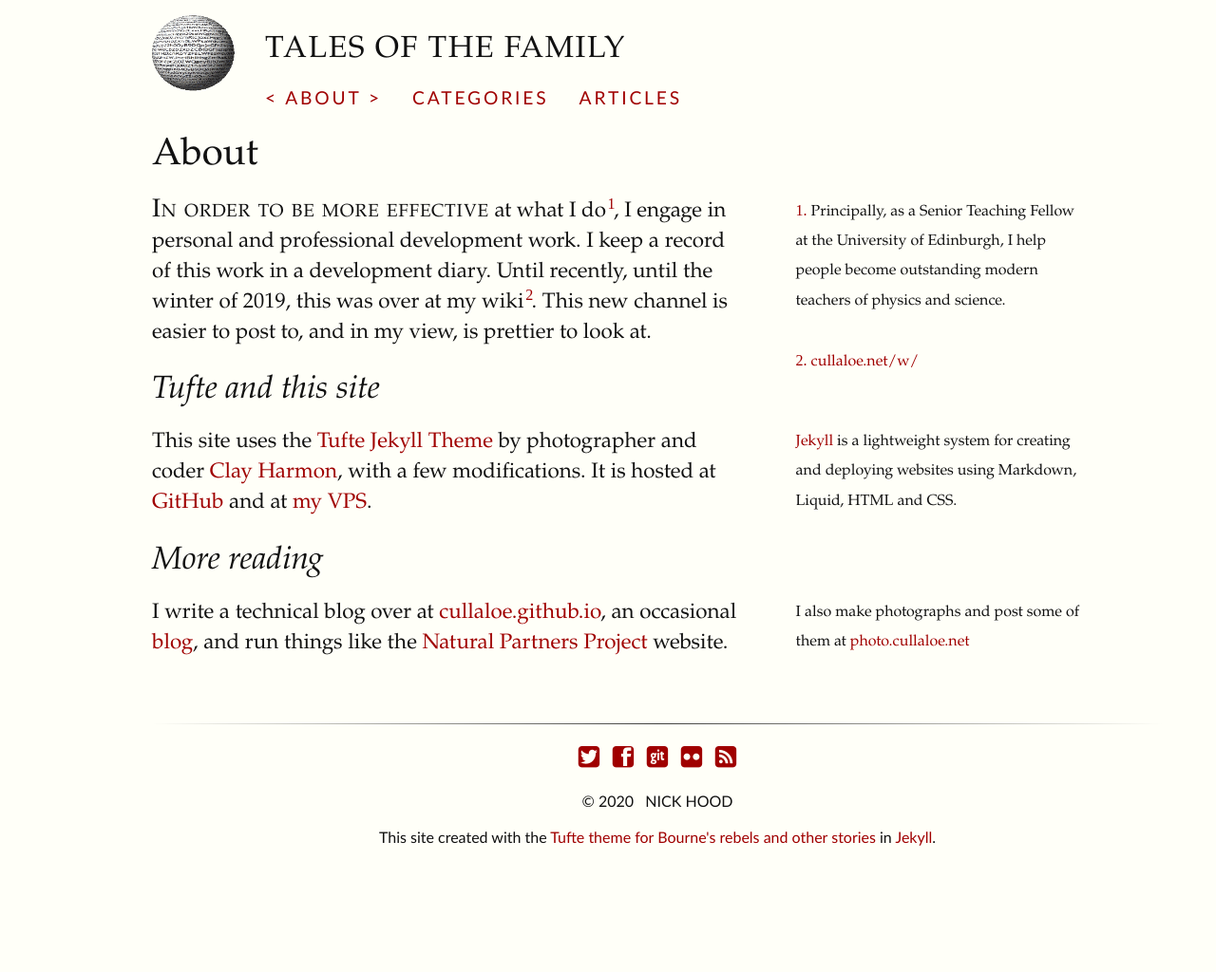
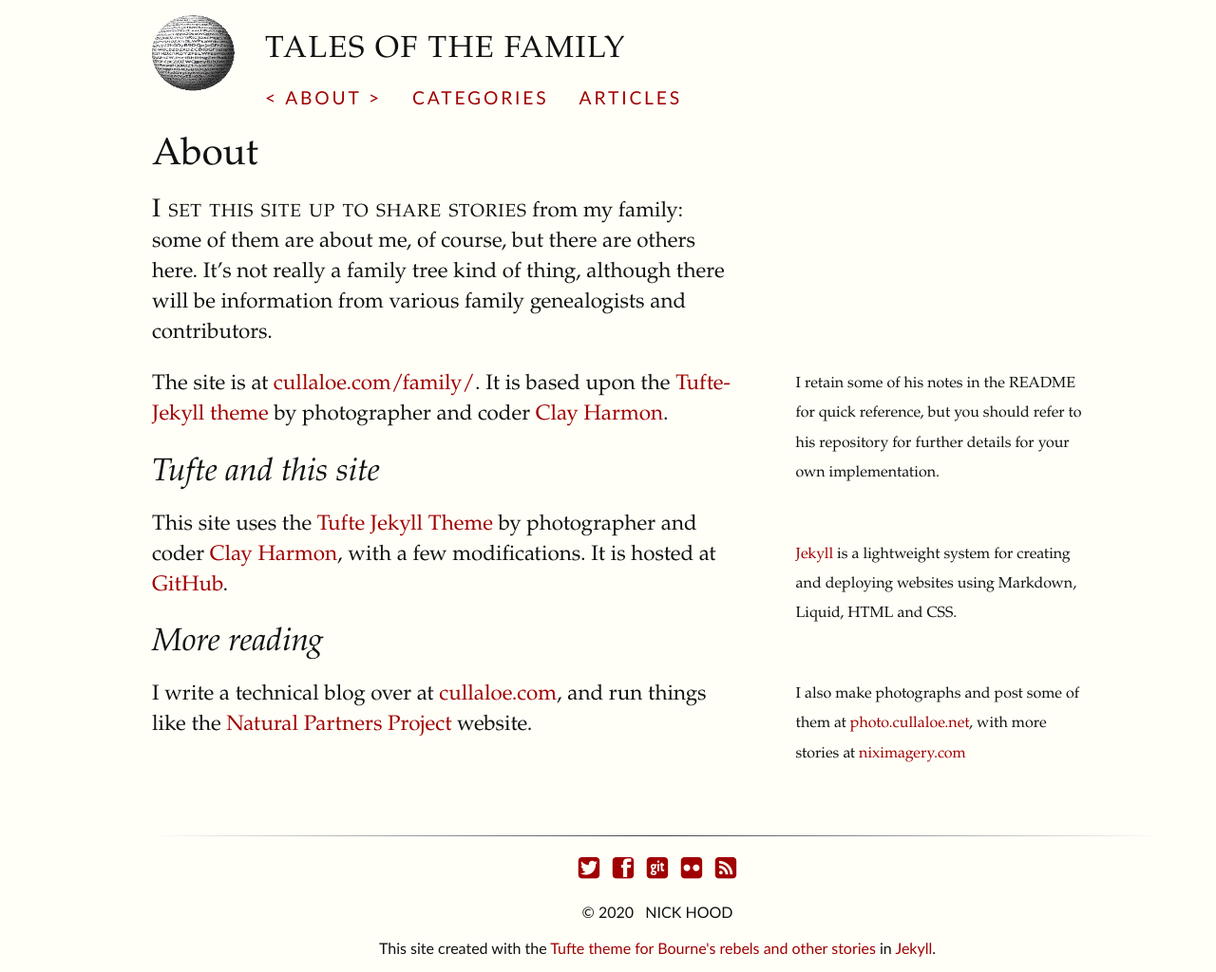
Before and after one commit to NixImagery/family, a Jekyll site: the page built from about.md, in a window 1280 px wide. Shown: the whole page at 95% size. Built offline with Jekyll 4.4.1, drawn with Linux system fonts in a browser that asks for light colours; before the commit the page ends 907 px from its top, so only the background shows below that.

Commit message:
Site updated via rake at 2020-03-29 21:17:35 UTC

```diff
--- a/about.md
+++ b/about.md
@@ -3,10 +3,12 @@
 title: About
 ---
 
-{% newthought "In order to be more effective" %} at what I do{% sidenote "1" 'Principally, as a Senior Teaching Fellow at the University of Edinburgh, I help people become outstanding modern teachers of physics and science.' %}, I engage in personal and professional development work. I keep a record of this work in a development diary. Until recently, until the winter of 2019, this was over at my wiki{% sidenote 2 '[cullaloe.net/w/](//cullaloe.net/w/)' %}. This new channel is easier to post to, and in my view, is prettier to look at.
+{% newthought "I set this site up to share stories" %} from my family: some of them are about me, of course, but there are others here. It's not really a family tree kind of thing, although there will be information from various family genealogists and contributors.
+
+{% marginnote "readme" "I retain some of his notes in the README for quick reference, but you should refer to his repository for further details for your own implementation." %}The site is at [cullaloe.com/family/](https://cullaloe.com/family/). It is based upon the [Tufte-Jekyll theme](https://github.com/clayh53/tufte-jekyll) by photographer and coder [Clay Harmon](http://www.clayharmon.com/).
 
 ## Tufte and this site
-This site uses the [Tufte Jekyll Theme](https://github.com/clayh53/tufte-jekyll) {% marginnote "jekyll" "[Jekyll](https://jekyllrb.com/) is a lightweight system for creating and deploying websites using Markdown, Liquid, HTML and CSS." %} by photographer and coder [Clay Harmon](http://www.clayharmon.com/), with a few modifications. It is hosted at [GitHub](https://cullaloe.github.io/CPD-Log/) and at [my VPS](https://cullaloe.net/CPD-Log/).
+This site uses the [Tufte Jekyll Theme](https://github.com/clayh53/tufte-jekyll) {% marginnote "jekyll" "[Jekyll](https://jekyllrb.com/) is a lightweight system for creating and deploying websites using Markdown, Liquid, HTML and CSS." %} by photographer and coder [Clay Harmon](http://www.clayharmon.com/), with a few modifications. It is hosted at [GitHub](https://cullaloe.com/family/).
 
 ## More reading
-{% marginnote "photo" "I also make photographs and post some of them at [photo.cullaloe.net](https://photo.cullaloe.net/)" %}I write a technical blog over at [cullaloe.github.io](https://cullaloe.github.io/), an occasional [blog](https://cullaloe.com/), and run things like the [Natural Partners Project](https://naturalpartnersproject.org/) website.
+{% marginnote "photo" "I also make photographs and post some of them at [photo.cullaloe.net](https://photo.cullaloe.net/), with more stories at [niximagery.com](https://niximagery.com)" %}I write a technical blog over at [cullaloe.com](https://cullaloe.com/), and run things like the [Natural Partners Project](https://naturalpartnersproject.org/) website.
--- a/docs/2020/03/29/Audrey-Bourne.html
+++ b/docs/2020/03/29/Audrey-Bourne.html
@@ -89,7 +89,7 @@
 
 <p>Audrey was paralysed in her late twenties and was flown to the US military hospital at Wiesbaden, where she was told she would never walk again. In time, she defied this and many other medical pronouncements in her life, in which she lost an eye and a kidney and suffered multiple sclerosis.</p>
 
-<p>During her life, she lived mostly in Letchworth but traveled well. She wrote a number of novels and published a book of poetry. Audrey had a keen intellect which she applied to crossword puzzles and an interest in antiques and the writings of Samuel Pepys and John Evelyn.</p>
+<p>During her life, she lived mostly in Letchworth but traveled well. She wrote a number of novels and published a book of poetry. Audrey had a keen intellect and read extensively, most especially the diaries of Samuel Pepys and John Evelyn.</p>
 
 <h2 id="notes">Notes</h2>
 
@@ -123,10 +123,6 @@
 
 
 </div>
-
-
-
-
 
 
 
```
Also changed, not shown: _posts/2020-03-29-Audrey-Bourne.md (+3 -3 lines), docs/about.html (+5 -3 lines), docs/feed.xml (+3 -5 lines), README.md.
